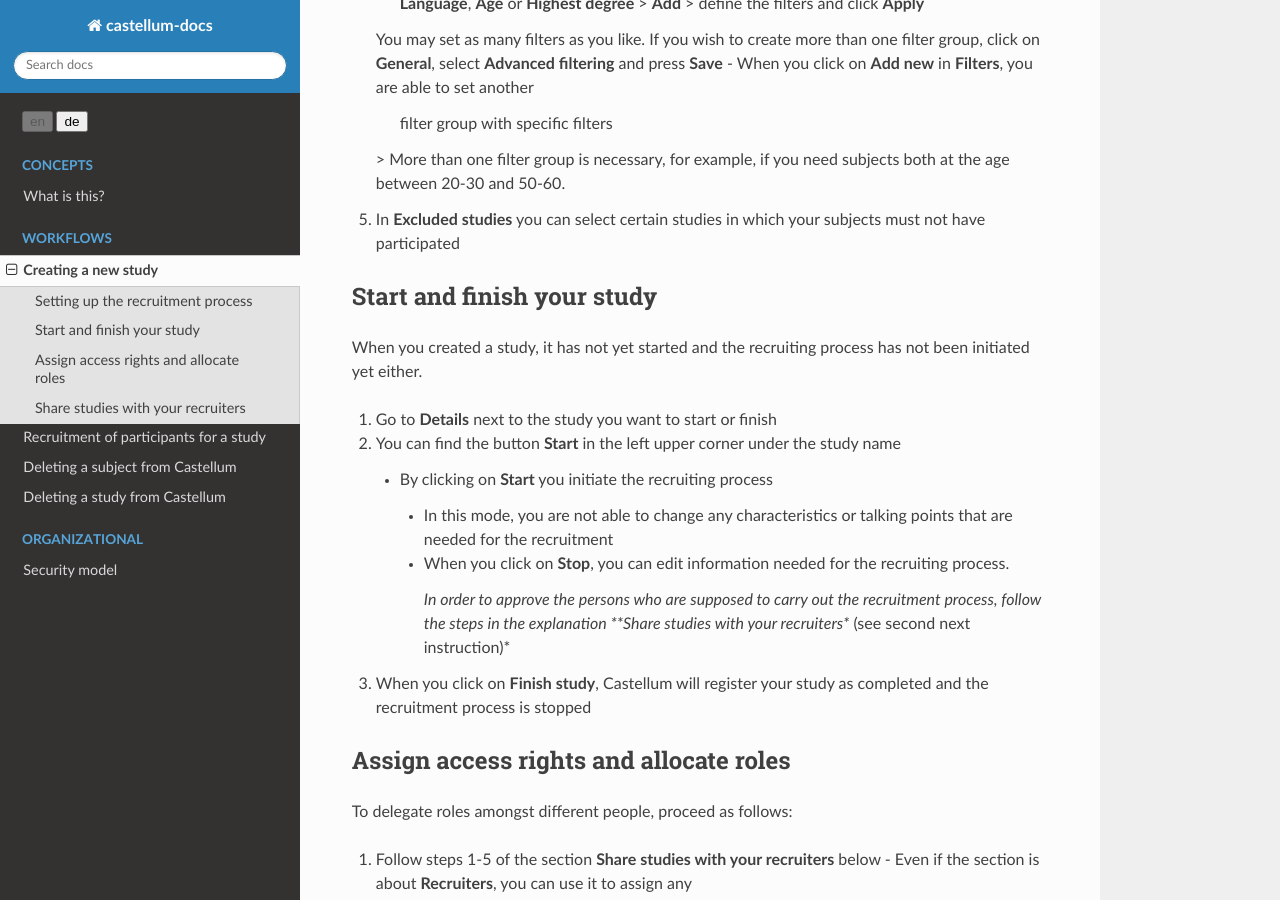
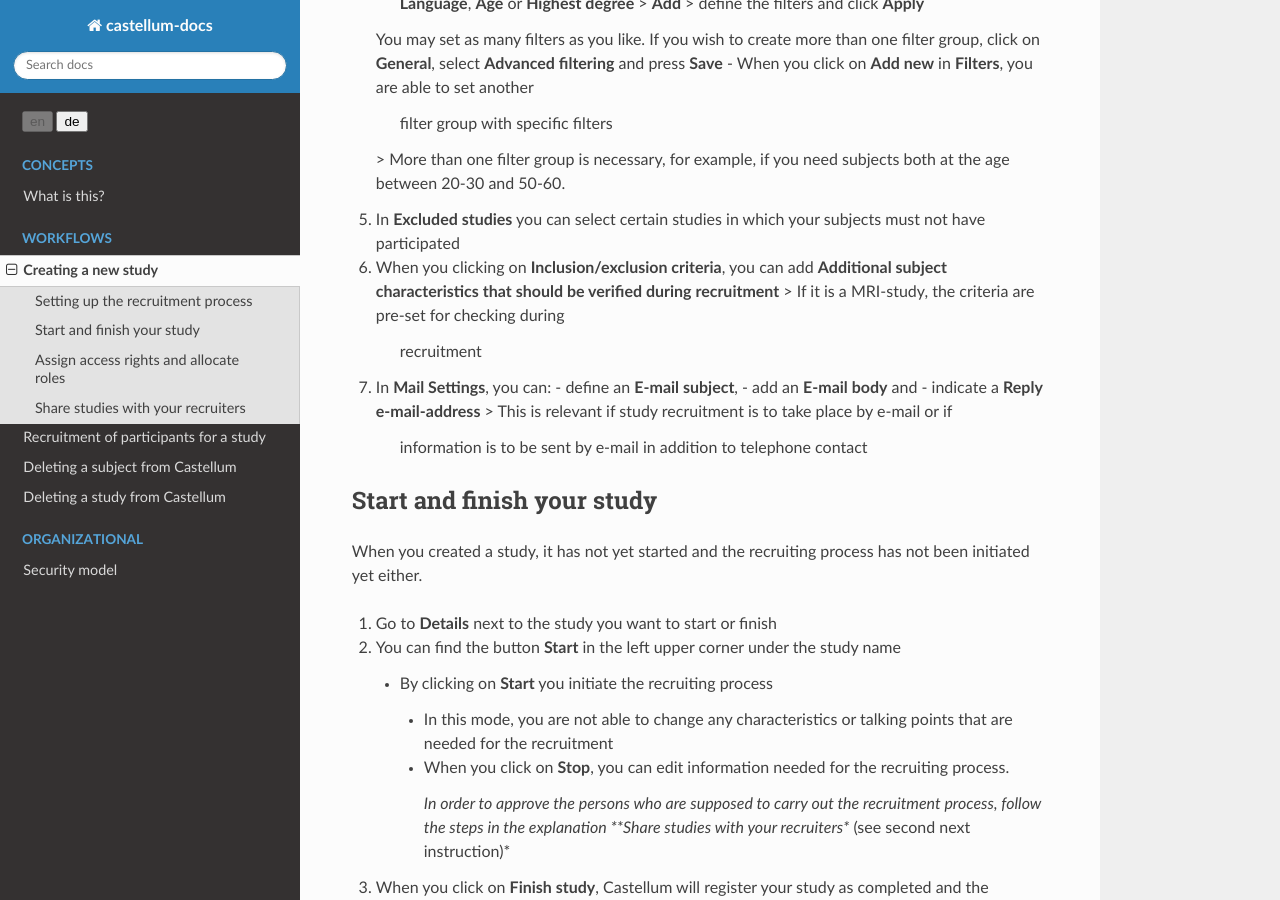
Before and after one commit to DouglasNeuroInformatics/castellum, a Sphinx documentation site: the page built from source/workflows/study-creation.rst, in a window 1280 px wide and 900 px high, scrolled down 1436 px. Built offline with Sphinx 7.4.7 and the Read the Docs theme 2.0.0, drawn with Linux system fonts in a browser that asks for light colours.

Commit message:
Update study-creation.rst

```diff
--- a/source/workflows/study-creation.rst
+++ b/source/workflows/study-creation.rst
@@ -75,6 +75,17 @@ criteria.
     both at the age between 20-30 and 50-60.
 5.  In **Excluded studies** you can select certain studies in which your
     subjects must not have participated
+6.  When you clicking on **Inclusion/exclusion criteria**, you can add
+    **Additional subject characteristics that should be verified during
+    recruitment**
+    >  If it is a MRI-study, the criteria are pre-set for checking during
+       recruitment
+7.  In **Mail Settings**, you can:
+    -  define an **E-mail subject**,
+    -  add an **E-mail body** and
+    -  indicate a **Reply e-mail-address**
+    >  This is relevant if study recruitment is to take place by e-mail or if
+       information is to be sent by e-mail in addition to telephone contact
 
 Start and finish your study
 ---------------------------
```
